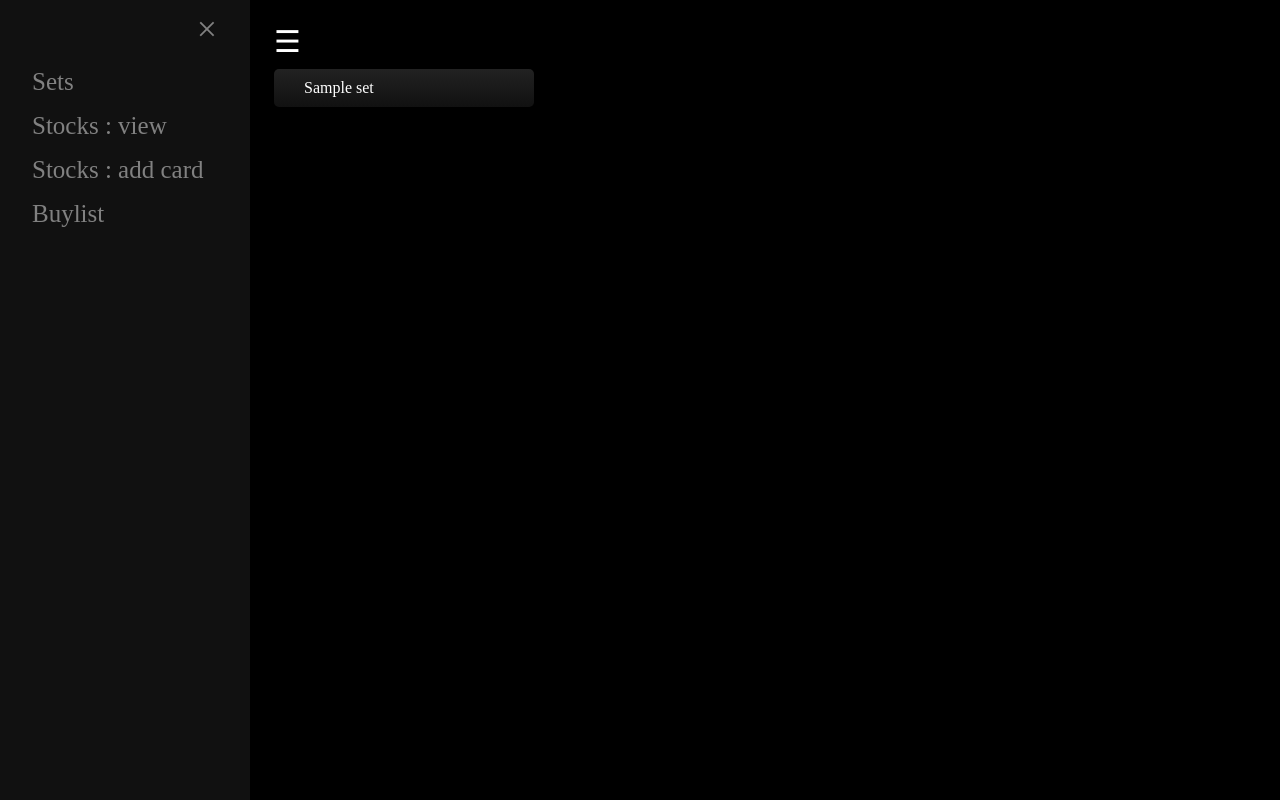
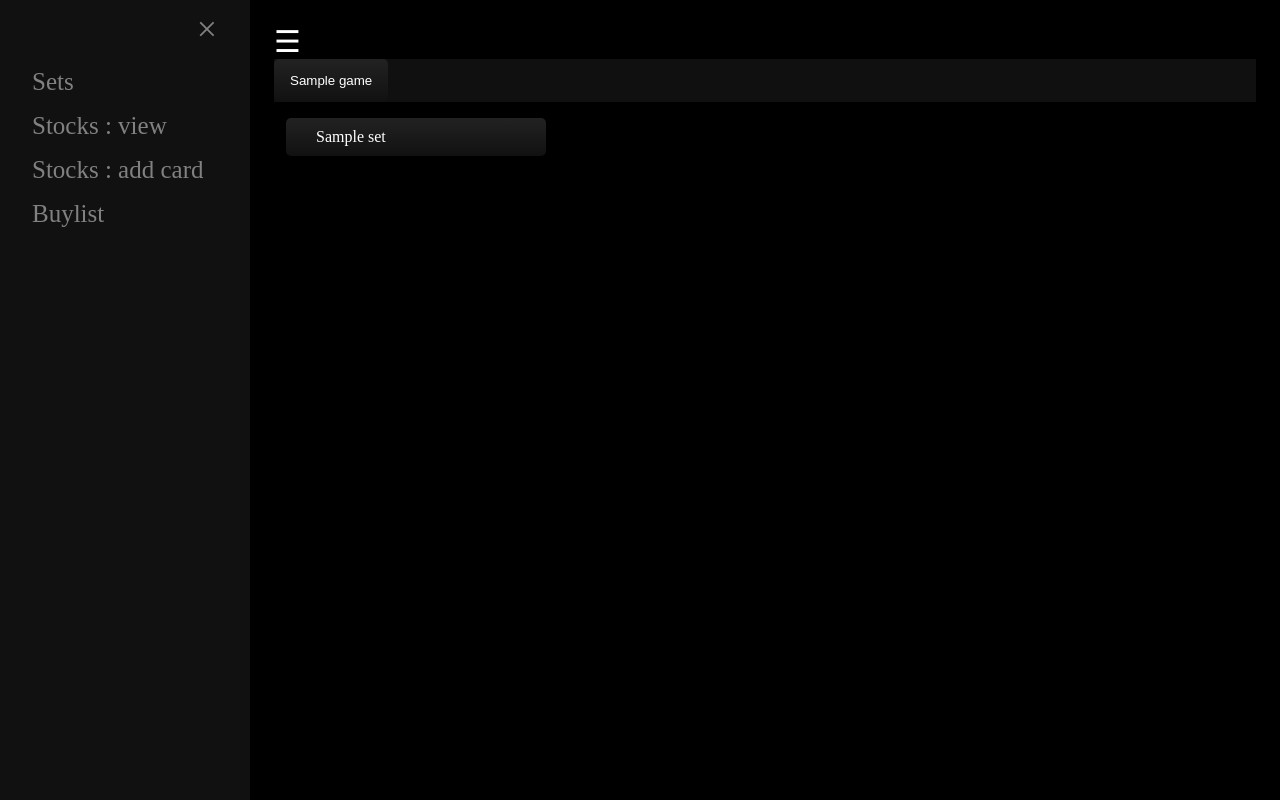
Before and after one commit to FlorentDeville/diamondhand, a PHP site: page /index.php?page=sets_list.php in a window 1280 px wide. Run offline with PHP 8.4, Linux system fonts and the light colour scheme; tables that the repository leaves empty or names only in its code hold one stand-in row (values such as "Sample post").

Commit message:
[ui] Add tabs in sets list.

```diff
--- a/ui/sets_list.php
+++ b/ui/sets_list.php
@@ -1,23 +1,112 @@
+<script>
+	function openTab(evt, cityName)
+	{
+		// Declare all variables
+		var i, tabcontent, tablinks;
+
+		// Get all elements with class="tabcontent" and hide them
+		tabcontent = document.getElementsByClassName("tabcontent");
+		for (i = 0; i < tabcontent.length; i++)
+		{
+			tabcontent[i].style.display = "none";
+		}
+
+		// Get all elements with class="tablinks" and remove the class "active"
+		tablinks = document.getElementsByClassName("tablinks");
+		for (i = 0; i < tablinks.length; i++)
+		{
+			tablinks[i].className = tablinks[i].className.replace(" active", "");
+		}
+
+		// Show the current tab, and add an "active" class to the button that opened the tab
+		document.getElementById(cityName).style.display = "block";
+		//evt.currentTarget.className += " active";
+		document.getElementById("tab_button_" + cityName).className += " active";
+	}
+
+	$( document ).ready(function()
+	{
+		$("#tab_button_1").trigger('click');
+	});
+</script>
+<style>
+/* Style the tab */
+.tab {
+  overflow: hidden;
+  background-color: #101010;
+}
+
+/* Style the buttons that are used to open the tab content */
+.tab button {
+  background-color: inherit;
+  float: left;
+  border: none;
+  outline: none;
+  cursor: pointer;
+  padding: 14px 16px;
+  transition: 0.3s;
+  color:white;
+}
+
+/* Change background color of buttons on hover */
+.tab button:hover {
+  background-image:linear-gradient(#333333, #111111);
+  border-radius:5px;
+}
+
+/* Create an active/current tablink class */
+.tab button.active {
+  background-image:linear-gradient(#222222, #111111);
+  border-radius:5px;
+}
+
+/* Style the tab content */
+.tabcontent {
+  display: none;
+  padding: 6px 12px;
+  animation: fadeEffect 1s; /* Fading effect takes 1 second */
+}
+
+/* Go from zero to full opacity */
+@keyframes fadeEffect {
+  from {opacity: 0;}
+  to {opacity: 1;}
+}
+</style>
 <?php
-	/*$servername = "localhost";
-	$username = "root";
-	$password = "";
-	$db = "wallstreet";
+	$game_query = $connection->query("select * from game;");
 
+	//Tab Header
+	echo "<div class='tab'>";
+	$games = $game_query->fetchAll();
+	foreach ($games as $game)
+	{
+		$game_id = $game["id"];
+		$game_name = $game["name"];
+		echo "<button id='tab_button_" . $game_id . "' class='tablinks' onclick=\"openTab(event, '" . $game_id . "')\">" . $game_name . "</button>";
+	}
+	echo "</div>";
 
-	$connection = new PDO("mysql:host=$servername;dbname=$db", $username, $password);
-	// set the PDO error mode to exception
-	$connection->setAttribute(PDO::ATTR_ERRMODE, PDO::ERRMODE_EXCEPTION);
-	*/
-	$query = $connection->query("select * from sets order by release_date desc;");
-	while($row = $query->fetch())
+	//Tab content
+	foreach ($games as $game)
 	{
-		echo "<a class=\"setButton\" href=\"index.php?page=cards_set_list.php&set_id=" . $row["id"] . "\">";
-		echo "<div class=\"setButton\">";
-		echo $row["name"];
+		$game_id = $game["id"];
+		echo "<div id='" . $game_id . "' class='tabcontent'>";
+
+		$sql="select sets.name as set_name, sets.id as id from sets where sets.game_id = " . $game_id . " order by release_date desc;";
+		$set_query = $connection->query($sql);
+		while($row = $set_query->fetch())
+		{
+			echo "<a class=\"setButton\" href=\"index.php?page=cards_set_list.php&set_id=" . $row["id"] . "\">";
+			echo "<div class=\"setButton\">";
+			echo $row["set_name"];
+			echo "</div>";
+			echo "<a/>";
+		}
+
 		echo "</div>";
-		echo "<a/>";
 	}
+
 	$query = null;
 	$connection = null;
 
```
